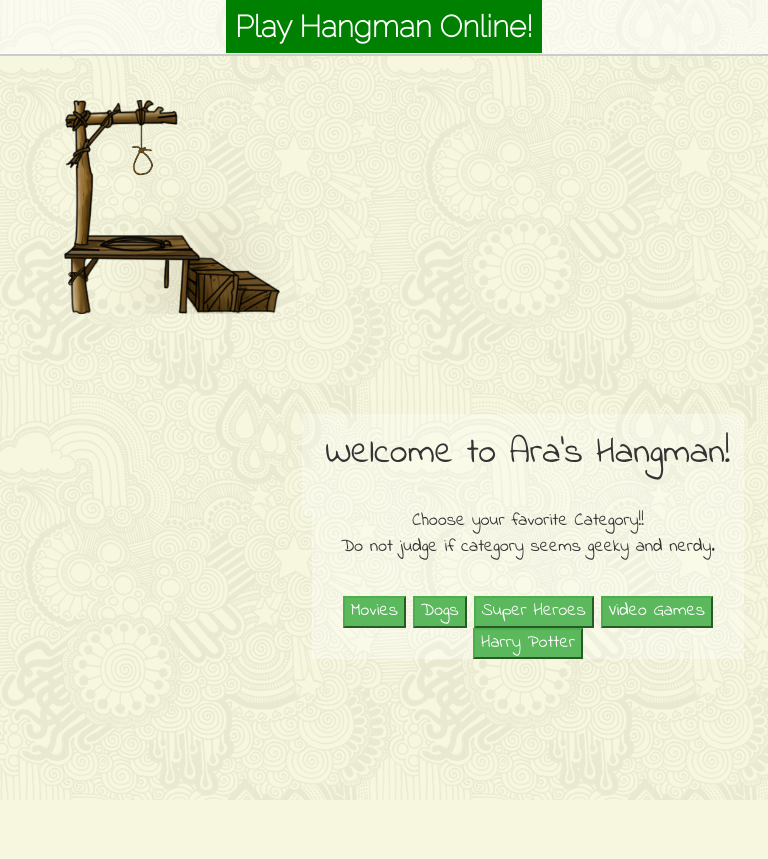
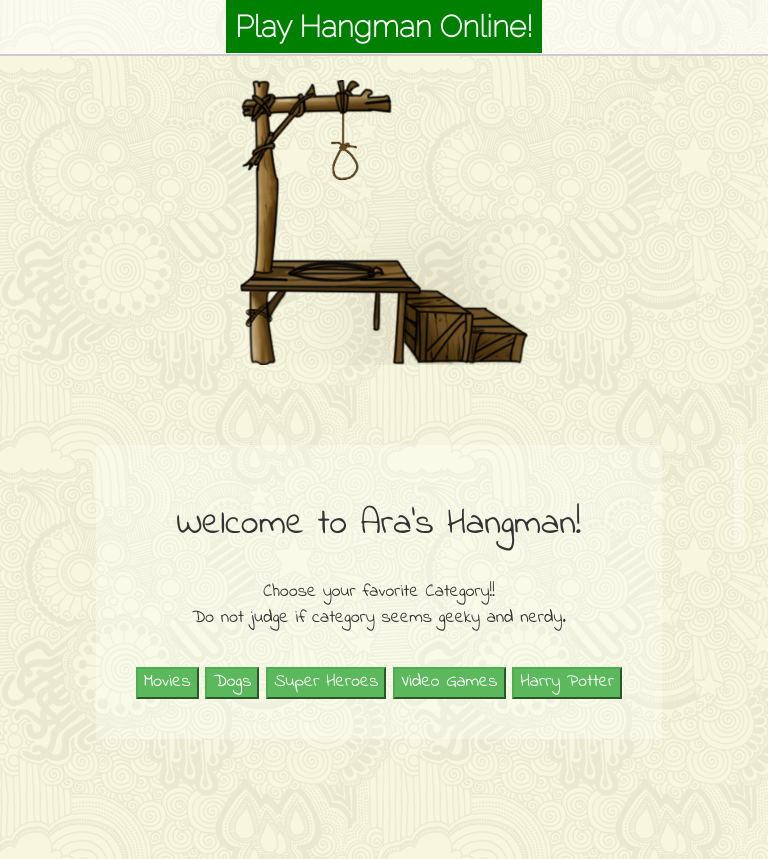
Before and after one commit to Arakim44/Week-3-Game, a PHP site: page / in a window 768 px wide. Before the commit the page ends 800 px from the top, so only its background shows below. Run offline with PHP 8.4, Linux system fonts and the light colour scheme; some libraries are stand-ins or nearby versions.

Commit message:
responsive

```diff
--- a/assets/css/style.css
+++ b/assets/css/style.css
@@ -18,20 +18,25 @@ li{
 
 }
 
+#main{
+  max-width: 960px;
+}
+
 #introPage{
   /*border: solid 1px;*/
   /*clear: both;*/
   display: inline-block;
   float: right;
-  max-width: 60%;
-  background:rgba(255,255,255, 0.3)
-
+  max-width: 80%;
+  background:rgba(255,255,255, 0.3);
+  padding: 40px;
   /*background-color: #fff;*/
 }
 #gamePage{
   max-width:60%;
   float: right;
-  background:rgba(255,255,255, 0.3)
+  background:rgba(255,255,255, 0.3);
+  /*padding: 10px;*/
   /*background-color: #fff;*/
 }
 
@@ -39,7 +44,7 @@ li{
 #endPage{
   text-align: center;
   float: right;
-  max-width: 60%;
+  /*max-width: 60%;*/
   padding: 40px;
   margin: 10px;
 
@@ -54,7 +59,7 @@ li{
   width: 30%;
   float:left;
   display: inline-block;
-  margin: 40px
+  margin: 20px
   /*clear: both;*/
 }
 
@@ -166,3 +171,50 @@ border: solid #eee 2px;
   text-decoration: line-through;
   color: red;
 }
+
+
+@media only screen and (max-width:640px){
+  #logo{max-width:100%;}
+  #img{
+    width:30%;
+    float: none;
+  }
+  #gamePage{max-width:100%;}
+  #introPage{max-width:100%;}
+  #endPage{width:100%;}
+
+}
+
+
+@media only screen and (min-width: 640px) and (max-width: 768px) {
+     /*For tablets: */
+     #logo{max-width:100%;}
+     #img{
+       width:30%;
+       float: none;
+     }
+     #gamePage{max-width:100%;}
+     #introPage{
+       max-width:100%;
+       float: none;
+     }
+     #endPage{width:100%;}
+
+}
+
+
+@media only screen and (min-width: 768px)  and (max-width: 1007px) {
+     /*For desktop: */
+     #img{
+       width:40%;
+       float:none;}
+       #gamePage{max-width:100%;}
+       #introPage{
+         max-width:100%;
+         float: none;
+       }
+       #endPage{width:100%;}
+
+
+
+}
--- a/assets/javascript/game.js
+++ b/assets/javascript/game.js
@@ -190,6 +190,7 @@ function win(){
   $('#gamePage').hide();
   $('#endPage').show();
   $('#win').html("You Win!!!");
-  $('#reset').html("<button>Play Again</buttom>");
+  $('#continue').html("Would you like to play again?")
+  $('#reset').html("<button>Yes!</buttom>");
   $('#letter').prop("disabled",true);
 }
--- a/index.html
+++ b/index.html
@@ -19,11 +19,11 @@
     </header>
 
 <!-- First page before choosing the categories. -->
-<div class="container col-m-8">
-      <section class="col-m-5 contain">
+<div class="container" id="main">
+      <section class=" contain">
         <img  id='img' src="assets/images/hangman0.png" alt="" />
       </section>
-      <section class="contain col-m-5" id="introPage">
+      <section class="contain" id="introPage">
           <h1>Welcome to Ara's Hangman!</h1><br>
           <p>Choose your favorite Category!!<br> Do not judge if category seems geeky and nerdy.</p><br>
             <div class="category" id="category">
@@ -54,6 +54,7 @@
                  <div class="contain" id="endPage">
                  <h1 id="win"></h1>
                  <h1 id="die"></h1>
+                 <h1 id="continue"></h1>
                  <h2 id="answer"></h2>
                  <p id ="reset" type="button" name="button"></p>
                  </div>
```
